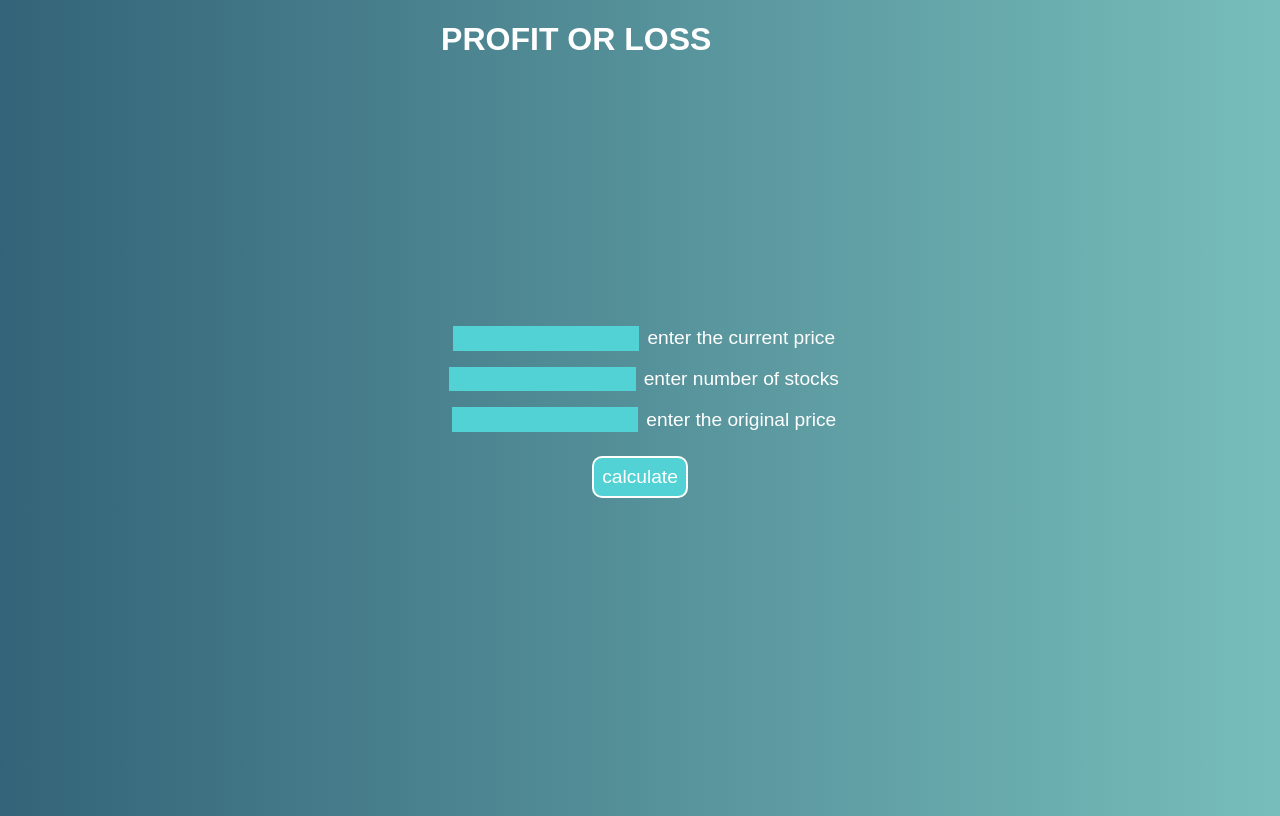
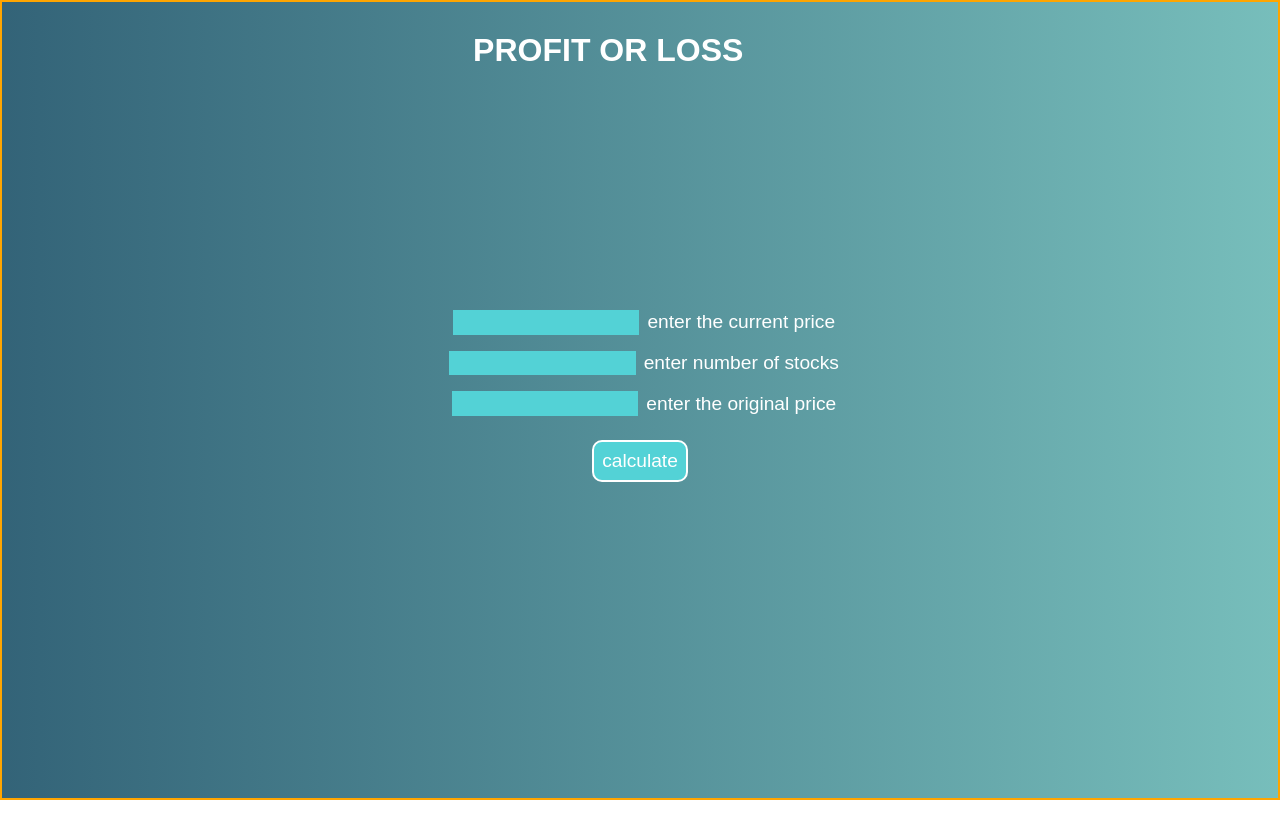
Before and after one commit to jay-rajput30/profitorloss, a React (Create React App) app: page / in a window 1280 px wide. Built offline with nearby package versions, Linux system fonts and the light colour scheme.

Commit message:
refactor: added code to app page

```diff
--- a/src/App.js
+++ b/src/App.js
@@ -2,17 +2,42 @@ import React, { useState } from "react";
 import "./styles.css";
 
 export default function App() {
-  let [current, setCurrent] = useState(0);
-  let [original, setOriginal] = useState(0);
+  let [current, setCurrent] = useState();
+  let [total, setTotal] = useState();
+  let [original, setOriginal] = useState();
+  let [result, setResult] = useState();
+
+  function currentPriceHandler(e) {
+    // console.log(e.target.value);
+    setCurrent(e.target.value);
+    console.log(current);
+  }
+  function stockAmountHandler(e) {
+    let amount = e.target.value * current;
+    setTotal(amount);
+  }
+  function originalPriceHandler(e) {
+    setOriginal(e.target.value);
+  }
+
+  function calculateResult() {
+    if (current * total > original) {
+      setResult("You made a profit...congratulations!");
+    } else {
+      setResult("Oh no...you are in a loss!");
+    }
+  }
   return (
     <div className="App">
       <header>
         <h1>profit or loss</h1>
       </header>
-      <main class="stock-values">
+
+      <main className={current * total > original ? "profit" : "loss"}>
+        <div class="stock-values">
           <div class="input-field">
             <input
-            onChange={current}
+              onChange={currentPriceHandler}
               type="number"
               class="current-price"
               id="current-price"
@@ -20,14 +45,26 @@ export default function App() {
             <label for="current-price">enter the current price</label>
           </div>
           <div class="input-field">
-          <input type="number" class="count" id="count" />
+            <input
+              onChange={stockAmountHandler}
+              type="number"
+              class="count"
+              id="count"
+            />
             <label for="current-price">enter number of stocks</label>
           </div>
           <div class="input-field">
-          <input type="number" class="count" id="count" />
+            <input
+              onChange={originalPriceHandler}
+              type="number"
+              class="count"
+              id="count"
+            />
             <label for="current-price">enter the original price</label>
           </div>
-        <button>calculate</button>
+          <button onClick={calculateResult}>calculate</button>
+        </div>
+        <h4>{result}</h4>
       </main>
       <footer></footer>
     </div>
--- a/src/styles.css
+++ b/src/styles.css
@@ -1,19 +1,29 @@
 .App {
+  display: flex;
+  justify-content: center;
+  align-items: center;
   font-family: sans-serif;
   text-align: center;
-}
-
-body {
-  font-family: "Segoe UI";
-  color: white;
+  height: 100vh;
+  border: 2px solid orange;
+  width: 100vw;
   background-image: linear-gradient(to left, #8cdad0, #26526b, #041782);
   background-size: 300%;
   background-position: left;
   animation: bg-animation 10s infinite alternate;
+}
+
+* {
+  padding: 0;
+  box-sizing: border-box;
+  margin: 0;
+}
+body {
+  font-family: "Segoe UI";
+  color: white;
   display: flex;
   justify-content: center;
   align-items: center;
-  height: 100vh;
 }
 
 @keyframes bg-animation {
@@ -29,6 +39,7 @@ h1 {
   text-transform: uppercase;
   position: fixed;
   top: 0;
+  padding: 2rem;
 }
 
 .stock-values {
@@ -56,19 +67,21 @@ input[type] {
 .input-field {
   position: relative;
   display: flex;
-  justify-content: space-evenly;
+  justify-content: flex-start;
   align-items: center;
 }
 
 input:invalid {
   border: 2px solid red;
+  background-color: pink;
 }
 
 input:focus:valid {
   border: 2px solid green;
+  background-color: lightgreen;
 }
 button {
-  margin-top: 1rem;
+  margin: 1rem;
   font-size: 1.2rem;
   padding: 0.5rem;
   outline: none;
@@ -78,3 +91,8 @@ button {
   border: 2px solid white;
   border-radius: 10px;
 }
+
+h4 {
+  text-transform: uppercase;
+  font-size: 1.3rem;
+}
```
Lines whose indentation alone changed are shown as unchanged.
